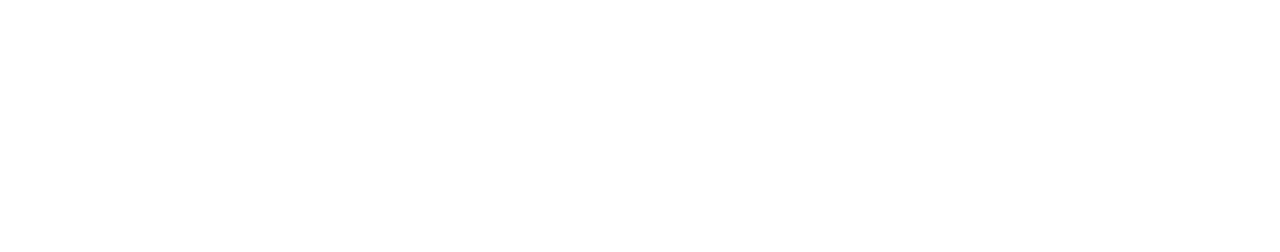
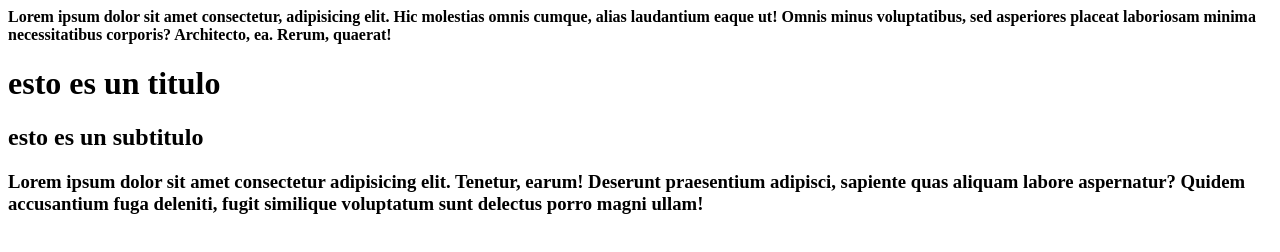
Before and after one commit to AugustoVentura/abcd, a plain HTML site: page index.html in a window 1280 px wide. Drawn offline with Linux system fonts and the light colour scheme.

Commit message:
maquetacion html

```diff
--- a/index.html
+++ b/index.html
@@ -7,6 +7,9 @@
     <title>Document</title>
 </head>
 <body>
-
+    <b>Lorem ipsum dolor sit amet consectetur, adipisicing elit. Hic molestias omnis cumque, alias laudantium eaque ut! Omnis minus voluptatibus, sed asperiores placeat laboriosam minima necessitatibus corporis? Architecto, ea. Rerum, quaerat!</b>
+    <h1>esto es un titulo</h1>
+    <h2>esto es un subtitulo</h2>
+    <h3>Lorem ipsum dolor sit amet consectetur adipisicing elit. Tenetur, earum! Deserunt praesentium adipisci, sapiente quas aliquam labore aspernatur? Quidem accusantium fuga deleniti, fugit similique voluptatum sunt delectus porro magni ullam!</h3>
 </body>
 </html>
```
